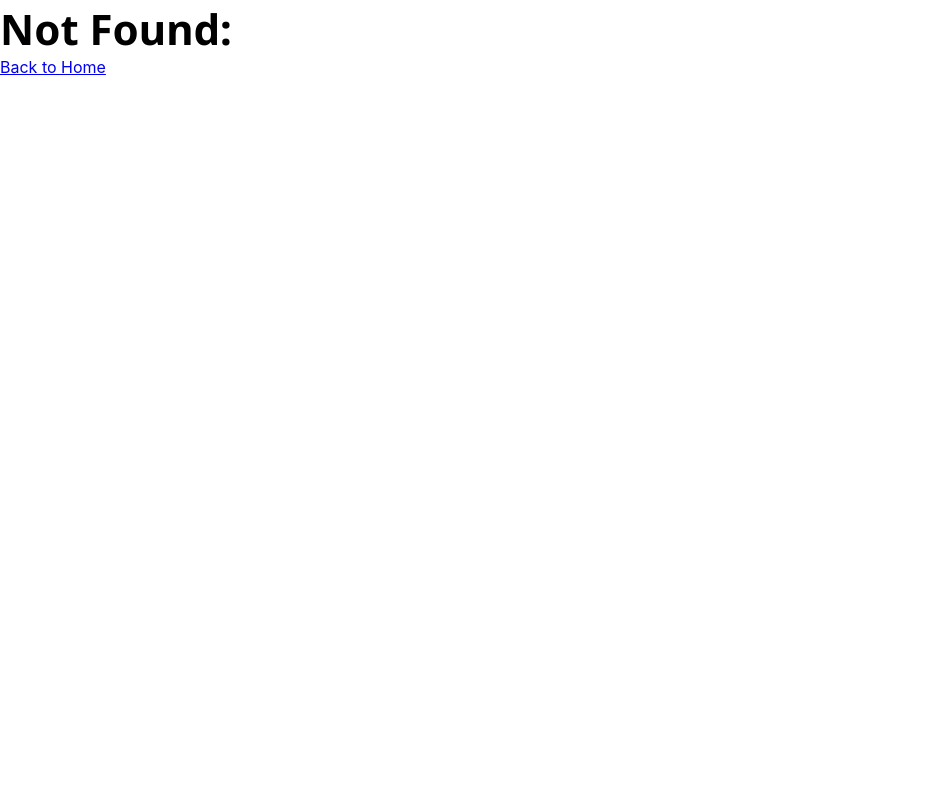
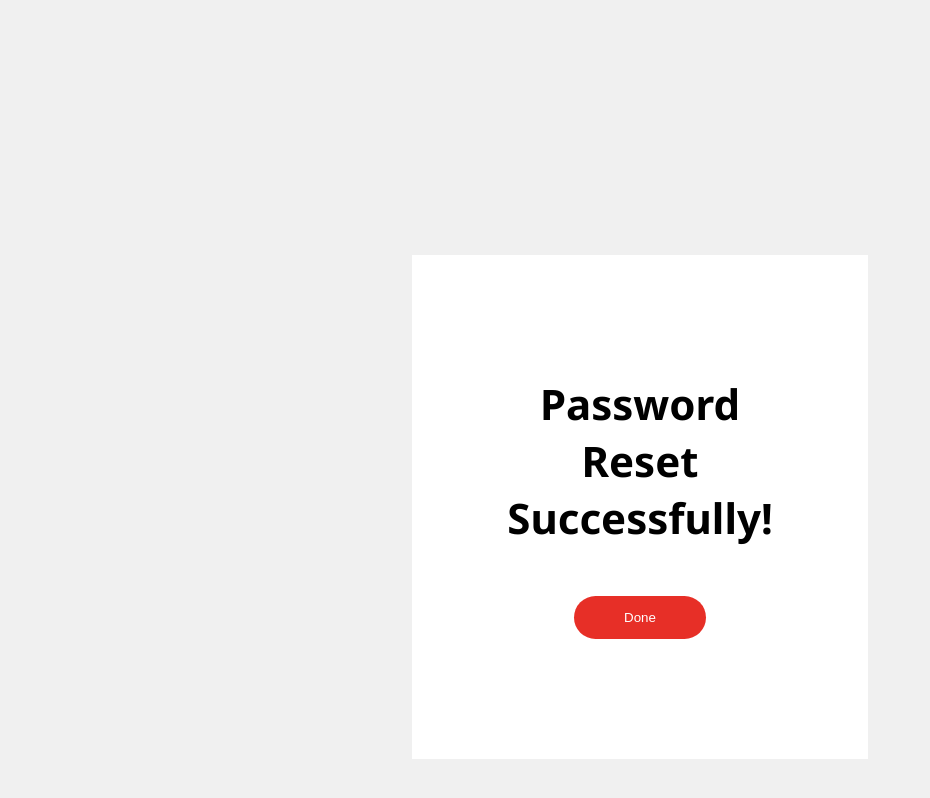
Before and after one commit to sharmasmit/ifoundries-template, a React (Create React App) app: page /ResetPasswordPopup in a window 1280 px wide. Before the commit this address had no page. Shown: the top 798 px of the page, without its empty margins (0-930 px from the left). Built offline with nearby package versions, Linux system fonts and the light colour scheme.

Commit message:
ResetPasswordPopup Page Added

```diff
--- a/src/App.css
+++ b/src/App.css
@@ -65,18 +65,19 @@ button{
   margin-right: 7.5rem;
 }
 
-.varify-Email, .create-pass{
+.varify-Email, .create-pass, .reset-popup{
   display: flex;
   justify-content: center;
   align-items: center;
   background-color: #F0F0F0;
   padding: 15.938rem 33.75rem;
 }
-.verifyEmail-box, .create-pass-box{
+.verifyEmail-box, .create-pass-box, .reset-popup-box{
   text-align: center;
   padding: 7.5rem 6.25rem;
   background-color: #FFFFFF;
   text-align: center;
+  /* width: 100%; */
 }
 
 .resendBtn{
@@ -102,3 +103,12 @@ button{
 .create-pass-box button{
   margin-top:  2.188rem;
 }
+
+.reset-popup-box{
+  padding-left: 5.938rem;
+  padding-right: 5.938rem;
+}
+
+.reset-popup-box button{
+  margin-top: 3.125rem;
+}
--- /dev/null
+++ b/src/components/ResetPasswordPopup.js
@@ -0,0 +1,14 @@
+import React from "react";
+
+export default function ResetPasswordPopup() {
+  return (
+    <>
+      <div className="reset-popup">
+        <div className="reset-popup-box">
+          <h1>Password Reset Successfully!</h1>
+          <button type="submit">Done</button>
+        </div>
+      </div>
+    </>
+  );
+}
--- a/src/index.js
+++ b/src/index.js
@@ -10,6 +10,7 @@ import {
 } from "react-router-dom";
 import VerifyEmail from './components/VerifyEmail';
 import CreateNewPassword from './components/CreateNewPassword';
+import ResetPasswordPopup from './components/ResetPasswordPopup';
 
 const root = ReactDOM.createRoot(document.getElementById('root'));
 
@@ -26,6 +27,10 @@ const router = createBrowserRouter([
   {
     path: "/CreateNewPassword",
     element: <CreateNewPassword/>
+  },
+  {
+    path: "/ResetPasswordPopup",
+    element: <ResetPasswordPopup/>
   }
 ]);
 
```
